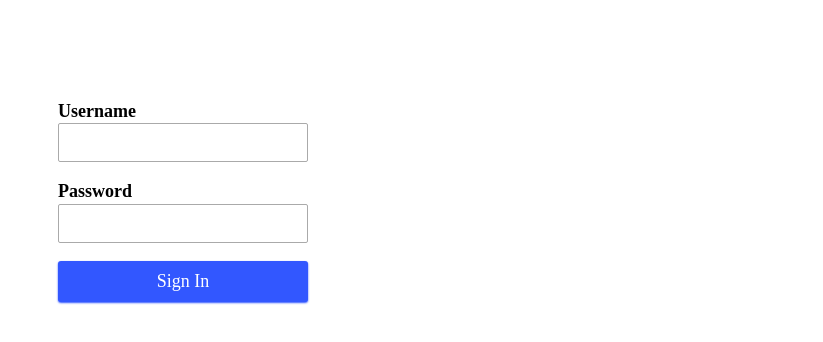
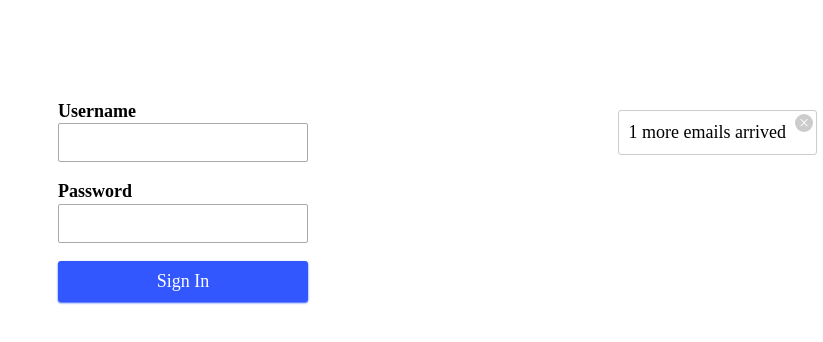
Before and after one commit to imagineLife/studyInContext, a React app: page / in a window 1280 px wide. Shown: the top 342 px of the page, without its empty margins (457-1280 px from the left). Built offline with nearby package versions, Linux system fonts and the light colour scheme.

Commit message:
includes notifications!!

```diff
--- a/src/App/WithContext.js
+++ b/src/App/WithContext.js
@@ -5,6 +5,7 @@ import MainPage from '../Components/MainPage/v2';
 import '../main.css';
 import { UserProvider, UserConsumer } from '../UserContext'
 import { EmailProvider, EmailConsumer } from '../EmailContext'
+import { NotificationProvider } from '../NotificationContext'
 
 function Root(){
   console.log('WithContext App Render');
@@ -24,11 +25,13 @@ function Root(){
 
 const ProvidedRoot = () => {
   return(
-    <UserProvider>
-      <EmailProvider>
-        <Root />
-      </EmailProvider>
-    </UserProvider>
+    <NotificationProvider>
+      <UserProvider>
+        <EmailProvider>
+          <Root />
+        </EmailProvider>
+      </UserProvider>
+    </NotificationProvider>
   )
 }
 ReactDOM.render(<ProvidedRoot />, document.getElementById('app'));
--- a/src/Components/MainPage/v2.js
+++ b/src/Components/MainPage/v2.js
@@ -3,6 +3,7 @@ import Header from '../Header/v2';
 import MessageList from '../MessageList/v2';
 import MessageViewer from '../MessageViewer/';
 import { EmailConsumer } from '../../EmailContext'
+// import { NotificationProvider } from '../NotificationContext'
 
 const MainPage = () => (
 	<EmailConsumer>
--- a/src/EmailContext.js
+++ b/src/EmailContext.js
@@ -23,7 +23,7 @@ class EmailProvider extends React.Component {
       );
 
     //refresh emails
-    // this.refreshInterval = setInterval(this.refresh, 5000)
+    this.refreshInterval = setInterval(this.refresh, 5000)
   }
 
   refresh = () => {
@@ -66,7 +66,7 @@ class EmailProvider extends React.Component {
 let WrappedEmail = withNotifier(EmailProvider)
 
 export {
-  WrappedEmail as WrappedEmailProvider,
+  WrappedEmail as EmailProvider,
   Consumer as EmailConsumer,
-  EmailProvider
+  // EmailProvider
 };
--- /dev/null
+++ b/src/Notification.css
@@ -0,0 +1,44 @@
+/* Notification styling */
+.notification-wrapper {
+  position: relative;
+}
+.notification-wrapper > ul {
+  position: absolute;
+  top: 10px;
+  right: 6px;
+  z-index: 1;
+  margin: 0;
+  padding: 0;
+  list-style: none;
+}
+.notification-wrapper > ul > li {
+  position: relative;
+  background: #fff;
+  max-width: 300px;
+  display: flex;
+  padding: 10px;
+  padding-right: 30px;
+  border: 1px solid #ccc;
+  margin-bottom: 5px;
+  border-radius: 3px;
+}
+.notification-wrapper > ul > li > button {
+  position: absolute;
+  top: 3px;
+  right: 3px;
+  border: none;
+  border-radius: 50%;
+  background-color: #ccc;
+  line-height: 0;
+  width: 1em;
+  height: 1em;
+  display: flex;
+  align-items: center;
+  justify-content: center;
+  color: #fff;
+  cursor: pointer;
+  outline: none;
+}
+.notification-wrapper > ul > li > button:hover {
+  background-color: #d32f2f;
+}
--- a/src/NotificationContext.js
+++ b/src/NotificationContext.js
@@ -1,4 +1,5 @@
 import React from 'react'
+import './notification.css'
 
 const {Provider, Consumer} = React.createContext()
 
@@ -12,9 +13,9 @@ class NotificationProvider extends React.Component{
 			messages: [
 			  ...prevState.messages,
 			  {
-				id: Math.random(),
-				text,
-				addedAt: new Date().getTime()
+					id: Math.random(),
+					text,
+					addedAt: new Date().getTime()
 			  }
 			]
 		}))
@@ -41,6 +42,7 @@ class NotificationProvider extends React.Component{
 		 				  onClose={() => this.removeMessage(m)} />
 		 			))}
 		 		</ul>
+		 		{this.props.children}
 		 	</div>
 		 </Provider>
 		)
```
